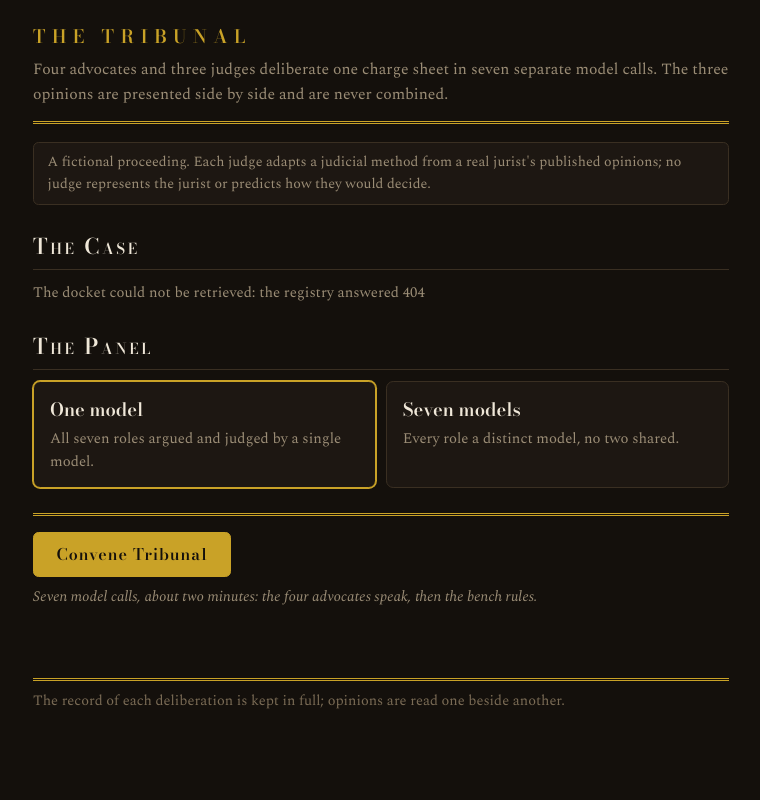
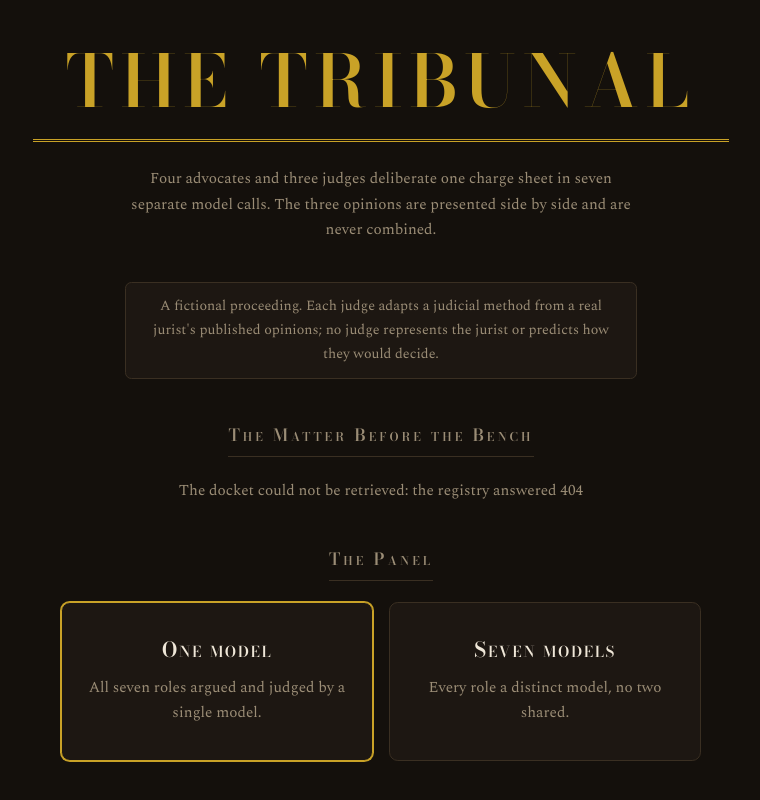
Before and after one commit to ShaharAviram1/Tribunal, a website: page public/index.html in a window 1280 px wide. Shown: the top 800 px of the page, without its empty margins (259-1019 px from the left). Drawn offline with nearby package versions, Linux system fonts and the light colour scheme; no server answers.

Commit message:
Dress the antechamber
The index reads as the court's anteroom rather than a list page:
the name at engraved scale over a double rule, the charter as an
inscription, the matter before the bench as a centered docket
panel, the panel choices as doors, and the convene control as the
door into the court. The data flow underneath is untouched.

Co-Authored-By: Claude Fable 5 <noreply@anthropic.com>
Claude-Session: https://claude.ai/code/session_01FbDenWWyLPJrPFKQrNyRjT

```diff
--- a/public/index.html
+++ b/public/index.html
@@ -15,46 +15,64 @@
   color-scheme:dark;
 }
 *{box-sizing:border-box}
-body{margin:0 auto;max-width:46rem;padding:1rem 1.25rem 2.5rem;font:16px/1.6 var(--text);background:var(--ground);color:var(--ink);overflow-wrap:break-word}
-.masthead{border-bottom:3px double var(--brass);padding-bottom:.9rem;margin-bottom:1.1rem}
-.tribunal-name{font-family:var(--display);font-size:1.15rem;font-weight:600;letter-spacing:.35em;text-transform:uppercase;color:var(--brass);margin:.4rem 0 .3rem}
-.charter{color:var(--ink2);margin:.2rem 0 0;font-size:.98rem}
-.guard{font-size:.88em;border:1px solid var(--hairline);background:var(--panel);border-radius:.35rem;padding:.5rem .85rem;color:var(--ink2);margin:0 0 1.4rem}
-h2{font-family:var(--display);font-variant:small-caps;letter-spacing:.12em;font-weight:600;font-size:1.35rem;border-bottom:1px solid var(--hairline);padding-bottom:.25rem;margin:1.6rem 0 .7rem}
-.card{display:block;background:var(--panel);border:1px solid var(--hairline);border-radius:.45rem;padding:.8rem 1rem;margin:.6rem 0;width:100%;cursor:pointer}
+body{margin:0 auto;max-width:46rem;padding:2.75rem 1.25rem 3.5rem;font:16px/1.7 var(--text);background:var(--ground);color:var(--ink);overflow-wrap:break-word}
+
+.masthead{text-align:center;padding-bottom:1.2rem;margin:0 0 1.5rem;border-bottom:3px double var(--brass)}
+.tribunal-name{font-family:var(--display);font-weight:600;font-size:clamp(2.6rem,7vw,4.5rem);letter-spacing:.1em;text-transform:uppercase;color:var(--brass);margin:0;line-height:1.05}
+.charter{max-width:32rem;margin:0 auto 2.4rem;text-align:center;color:var(--ink2);font-size:.95rem;line-height:1.7;overflow-wrap:break-word}
+
+.guard{font-size:.88em;border:1px solid var(--hairline);background:var(--panel);border-radius:.4rem;padding:.75rem 1.1rem;color:var(--ink2);margin:0 auto 2.6rem;max-width:32rem;text-align:center;overflow-wrap:break-word}
+
+h2{display:table;margin:2.6rem auto 1.3rem;font-family:var(--display);font-variant:small-caps;letter-spacing:.18em;font-weight:600;font-size:1.05rem;color:var(--ink2);border-bottom:1px solid var(--hairline);padding-bottom:.4rem;text-align:center}
+
+#cases{margin:0 auto;max-width:34rem;text-align:center}
+
+.card{display:block;background:var(--panel);border:1px solid var(--hairline);border-radius:.55rem;padding:1.7rem 1.5rem;margin:.7rem auto;max-width:34rem;cursor:pointer;text-align:center}
 .card:hover{border-color:var(--muted)}
 .card input[type=radio]{position:absolute;width:1px;height:1px;margin:-1px;padding:0;border:0;clip-path:inset(50%);overflow:hidden;white-space:nowrap}
 .card:has(input:checked){border:1px solid var(--brass);box-shadow:0 0 0 1px var(--brass)}
-.card-title{font-family:var(--display);font-weight:600;font-size:1.15rem;margin:0}
-.card-sub{color:var(--ink2);font-size:.92em;margin:.15rem 0 0}
-.case-name{font-family:var(--display)}
-.docket{font-size:.8em;color:var(--muted);letter-spacing:.08em;text-transform:uppercase;margin:0 0 .1rem}
-.runs{list-style:none;margin:.5rem 0 0;padding:.45rem 0 0;border-top:1px solid var(--hairline);font-size:.9em}
-.runs li{margin:.25rem 0;color:var(--ink2);overflow-wrap:anywhere}
-.no-runs{margin:.5rem 0 0;padding-top:.45rem;border-top:1px solid var(--hairline);font-size:.9em;font-style:italic;color:var(--muted)}
-details.debug{border:1px dashed var(--hairline);border-radius:.45rem;padding:.35rem .9rem;margin:.9rem 0;color:var(--ink2)}
-details.debug summary{cursor:pointer;font-size:.9em;font-style:italic;color:var(--muted)}
-.panel-grid{display:grid;grid-template-columns:repeat(auto-fit,minmax(15rem,1fr));gap:.6rem}
-.panel-grid .card{margin:0}
-.bench{margin:1.6rem 0 0;border-top:3px double var(--brass);padding-top:1rem}
-button{font:inherit;font-family:var(--display);font-weight:600;letter-spacing:.06em;color:var(--ground);background:var(--brass);border:1px solid var(--brass);border-radius:.35rem;padding:.55rem 1.4rem;cursor:pointer}
-button:hover{filter:brightness(1.08)}
-button:disabled{opacity:.55;cursor:default}
-.duration{font-style:italic;color:var(--ink2);font-size:.92em;margin:.5rem 0 0}
-#status{color:var(--ink2);font-style:italic;min-height:1.4em;margin:.7rem 0 0;overflow-wrap:anywhere}
+.card-title{font-family:var(--display);font-weight:600;font-size:1.6rem;margin:0;line-height:1.25;overflow-wrap:break-word}
+.card-sub{color:var(--ink2);font-size:.95em;margin:.6rem 0 0;overflow-wrap:break-word}
+.case-name{display:block}
+.docket{font-size:.78em;color:var(--muted);letter-spacing:.16em;text-transform:uppercase;margin:0 0 .6rem}
+
+.runs{list-style:none;margin:1.2rem 0 0;padding:1.05rem 0 0;border-top:1px solid var(--hairline);font-size:.88em}
+.runs::before{content:"Past hearings";display:block;font-family:var(--display);font-variant:small-caps;letter-spacing:.16em;color:var(--muted);font-size:.85em;margin:0 0 .65rem}
+.runs li{margin:.4rem 0;color:var(--ink2);overflow-wrap:anywhere}
+.no-runs{margin:1.2rem 0 0;padding-top:1.05rem;border-top:1px solid var(--hairline);font-size:.9em;font-style:italic;color:var(--muted)}
+
+details.debug{border:1px dashed var(--hairline);border-radius:.5rem;padding:.5rem 1.1rem;margin:1.4rem auto;color:var(--ink2);max-width:34rem;text-align:left}
+details.debug summary{cursor:pointer;font-size:.85em;font-style:italic;color:var(--muted);text-align:center}
+details.debug .card{max-width:none;padding:.75rem .95rem;margin:.6rem 0;text-align:left}
+details.debug .card-title{font-size:1.05rem}
+details.debug .docket{font-size:.7em}
+details.debug .runs,details.debug .no-runs{font-size:.82em}
+
+.panel-grid{display:grid;grid-template-columns:repeat(auto-fit,minmax(13rem,1fr));gap:1rem;max-width:40rem;margin:0 auto}
+.panel-grid .card{margin:0;max-width:none;padding:2.1rem 1.3rem;display:flex;flex-direction:column;justify-content:center;min-height:9rem}
+.panel-grid .card-title{font-variant:small-caps;letter-spacing:.08em;font-size:1.3rem}
+.panel-grid .card-sub{margin-top:.75rem}
+
+.bench{margin:2.8rem auto 0;max-width:32rem;text-align:center;border-top:3px double var(--brass);padding-top:1.7rem}
+button{display:block;width:100%;font:inherit;font-family:var(--display);font-weight:600;font-variant:small-caps;letter-spacing:.1em;color:var(--brass);background:transparent;border:2px solid var(--brass);border-radius:.4rem;padding:1.05rem 1.6rem;cursor:pointer;margin:0 auto;transition:background .15s,color .15s}
+button:hover:not(:disabled){background:var(--brass);color:var(--ground)}
+button:disabled{opacity:.5;cursor:default}
+.duration{font-style:italic;color:var(--ink2);font-size:.92em;margin:1.1rem 0 0;overflow-wrap:break-word}
+#status{color:var(--ink2);font-style:italic;min-height:1.4em;margin:.85rem 0 0;overflow-wrap:anywhere}
+
 a{color:var(--brass)}
-footer{margin-top:2.2rem;border-top:3px double var(--brass);padding-top:.6rem;color:var(--muted);font-size:.9em}
+footer{margin-top:2.8rem;border-top:3px double var(--brass);padding-top:.8rem;color:var(--muted);font-size:.9em;text-align:center}
 </style>
 </head>
 <body>
 <header class="masthead">
-  <p class="tribunal-name">The Tribunal</p>
-  <p class="charter">Four advocates and three judges deliberate one charge sheet in seven separate model calls. The three opinions are presented side by side and are never combined.</p>
+  <h1 class="tribunal-name">The Tribunal</h1>
 </header>
+<p class="charter">Four advocates and three judges deliberate one charge sheet in seven separate model calls. The three opinions are presented side by side and are never combined.</p>
 
 <p class="guard">A fictional proceeding. Each judge adapts a judicial method from a real jurist's published opinions; no judge represents the jurist or predicts how they would decide.</p>
 
-<h2>The Case</h2>
+<h2>The Matter Before the Bench</h2>
 <div id="cases"><p class="card-sub">Retrieving the docket…</p></div>
 
 <h2>The Panel</h2>
```
